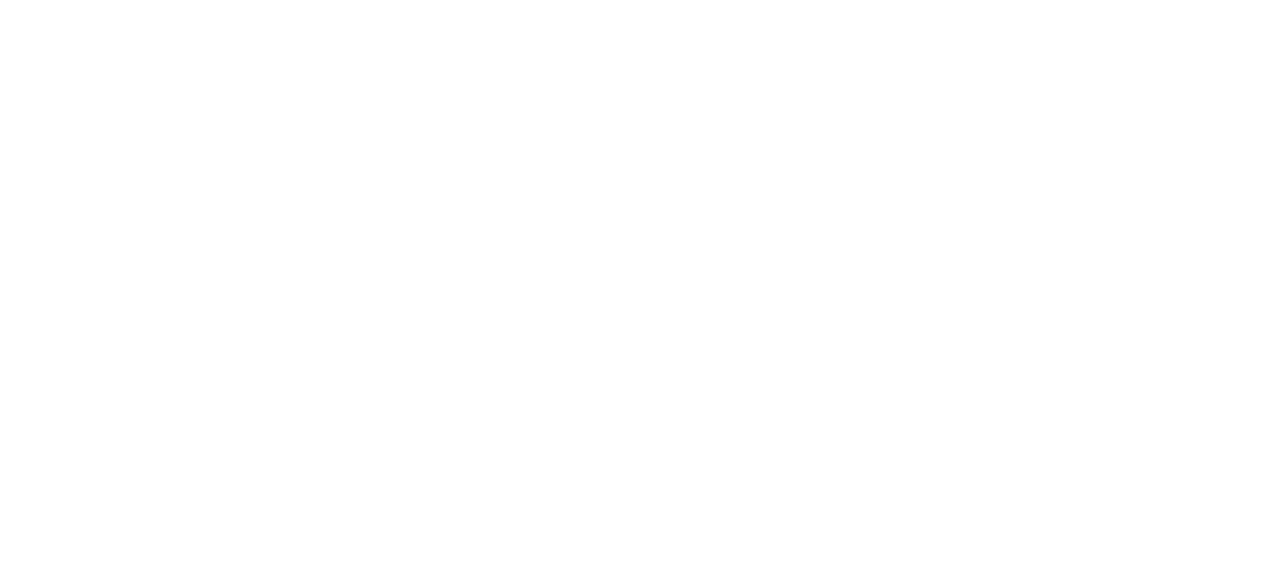
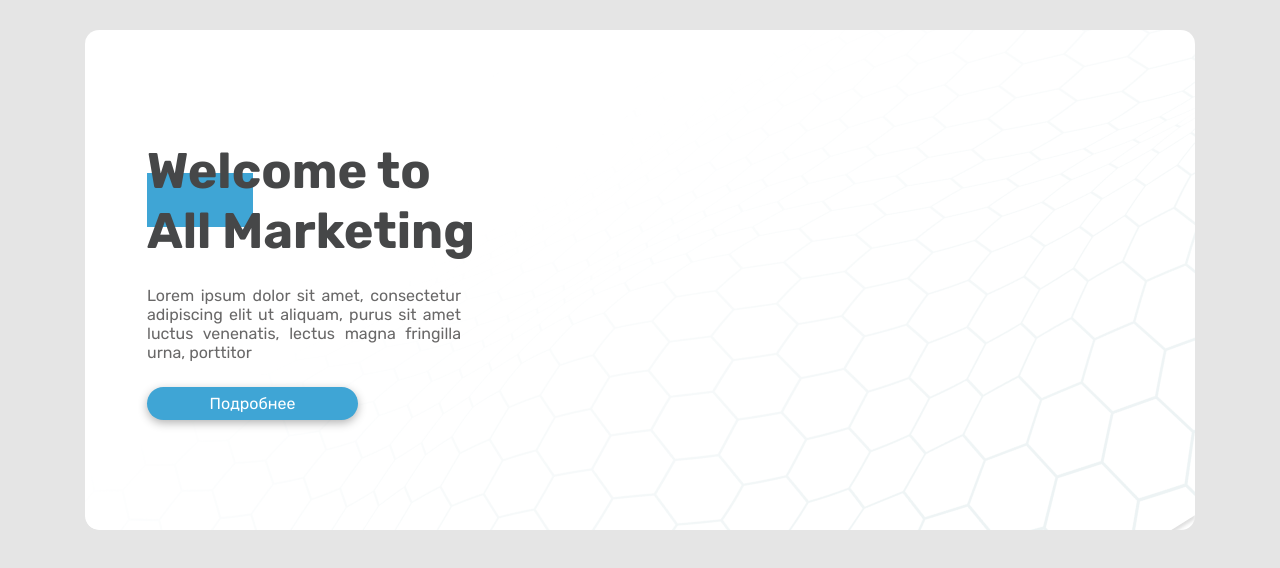
Before and after one commit to Ergashev95/Blue-marketing, a plain HTML site: page index.html in a window 1280 px wide. Drawn offline with Linux system fonts and the light colour scheme.

Commit message:
Header end

```diff
--- a/css/main.css
+++ b/css/main.css
@@ -1 +1,101 @@
 @import url(./fonts.css);
+
+:root {
+  --primary-color: #3fa5d5;
+  --white: #fff;
+  --fm-rubik: "Rubik";
+}
+
+* {
+  margin: 0;
+  padding: 0;
+  box-sizing: border-box;
+}
+
+body {
+  font-family: var(--fm-rubik);
+  background: #e5e5e5;
+}
+
+a {
+  text-decoration: none;
+}
+
+ul {
+  list-style: none;
+}
+
+.all-btn {
+  max-width: 211px;
+  width: 100%;
+  padding: 7px 0;
+  background: var(--primary-color);
+  border-radius: 30px;
+  box-shadow: 0px 3px 10px 0px rgba(0, 0, 0, 0.3);
+  display: block;
+  text-align: center;
+  color: var(--white);
+  font-size: 16px;
+  font-weight: 400;
+  transition: 0.5s;
+}
+
+.all-btn:hover {
+  background: #2a86b1;
+}
+
+.container {
+  max-width: 1140px;
+  width: 100%;
+  padding: 0 15px;
+  margin: auto;
+}
+
+/* header */
+.header {
+  padding: 30px 0;
+}
+
+.header__content {
+  width: 100%;
+  height: 500px;
+  background: url(../img/Фон.png),
+    white -717.886px -17.62px / 202.017% 239.847% no-repeat;
+  border-radius: 14px;
+  padding: 0 62px;
+  display: flex;
+  flex-direction: column;
+  justify-content: center;
+  row-gap: 25px;
+}
+
+.header__headline {
+  max-width: 332px;
+  width: 100%;
+  color: #464748;
+  font-size: 50px;
+  font-weight: 700;
+  position: relative;
+  z-index: 1;
+}
+
+.header__headline::before {
+    content: "";
+    display: block;
+    width: 106px;
+    height: 54px;
+    background: var(--primary-color);
+    position: absolute;
+    top: 32px;
+    z-index: -1;
+}
+
+.header__lead {
+    max-width: 314px;
+    width: 100%;
+    color: #696868;
+    text-align: justify;
+    font-size: 16px;
+    font-weight: 400;
+}
+/* header */
--- a/index.html
+++ b/index.html
@@ -1,15 +1,33 @@
 <!DOCTYPE html>
 <html lang="en">
-<head>
-    <meta charset="UTF-8">
-    <meta http-equiv="X-UA-Compatible" content="IE=edge">
-    <meta name="viewport" content="width=device-width, initial-scale=1.0">
+  <head>
+    <meta charset="UTF-8" />
+    <meta http-equiv="X-UA-Compatible" content="IE=edge" />
+    <meta name="viewport" content="width=device-width, initial-scale=1.0" />
     <title>Blue marketing</title>
-    <link rel="stylesheet" href="./css/all.min.css">
-    <link rel="stylesheet" href="./css/main.css">
-</head>
-<body>
+    <link rel="shortcut icon" href="./img/Лого.svg" type="image/x-icon">
+    <link rel="stylesheet" href="./css/all.min.css" />
+    <link rel="stylesheet" href="./css/main.css" />
+  </head>
+  <body>
 
 
-</body>
+    <!-- ========== Header Starting ========== -->
+    <header class="header">
+        <div class="container">
+            <div class="header__content">
+                <h1 class="header__headline">Welcome to All Marketing</h1>
+                <p class="header__lead">Lorem ipsum dolor sit amet, consectetur adipiscing elit ut aliquam, purus sit amet luctus venenatis, lectus magna fringilla urna, porttitor</p>
+                <a href="#!" class="header__btn all-btn">Подробнее</a>
+            </div>
+        </div>
+    </header>
+    <!-- ========== Header End      ========== -->
+
+    <!-- ========== Main Starting ========== -->
+    <!-- ========== Main End      ========== -->
+
+    <!-- ========== Footer Starting ========== -->
+    <!-- ========== Footer End      ========== -->
+  </body>
 </html>
```
